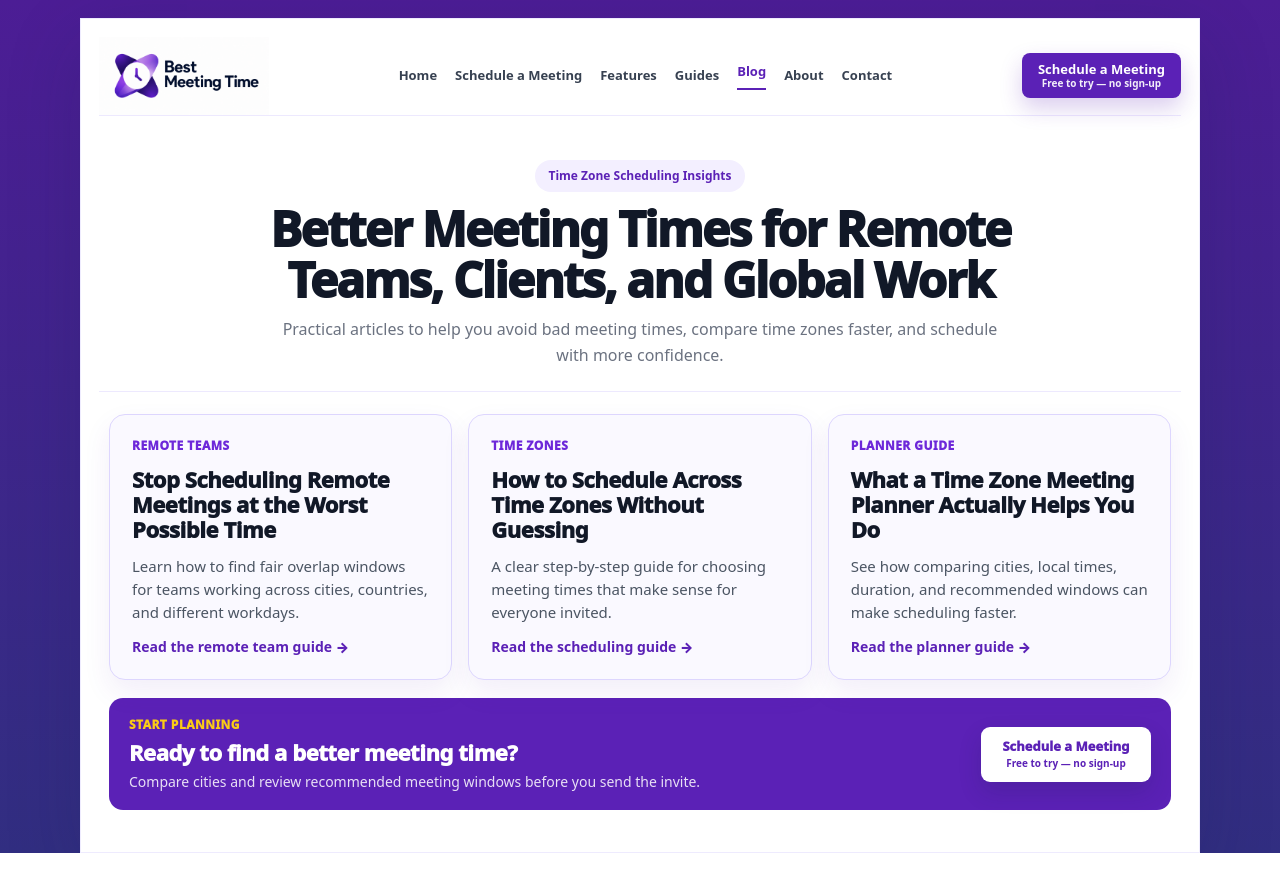
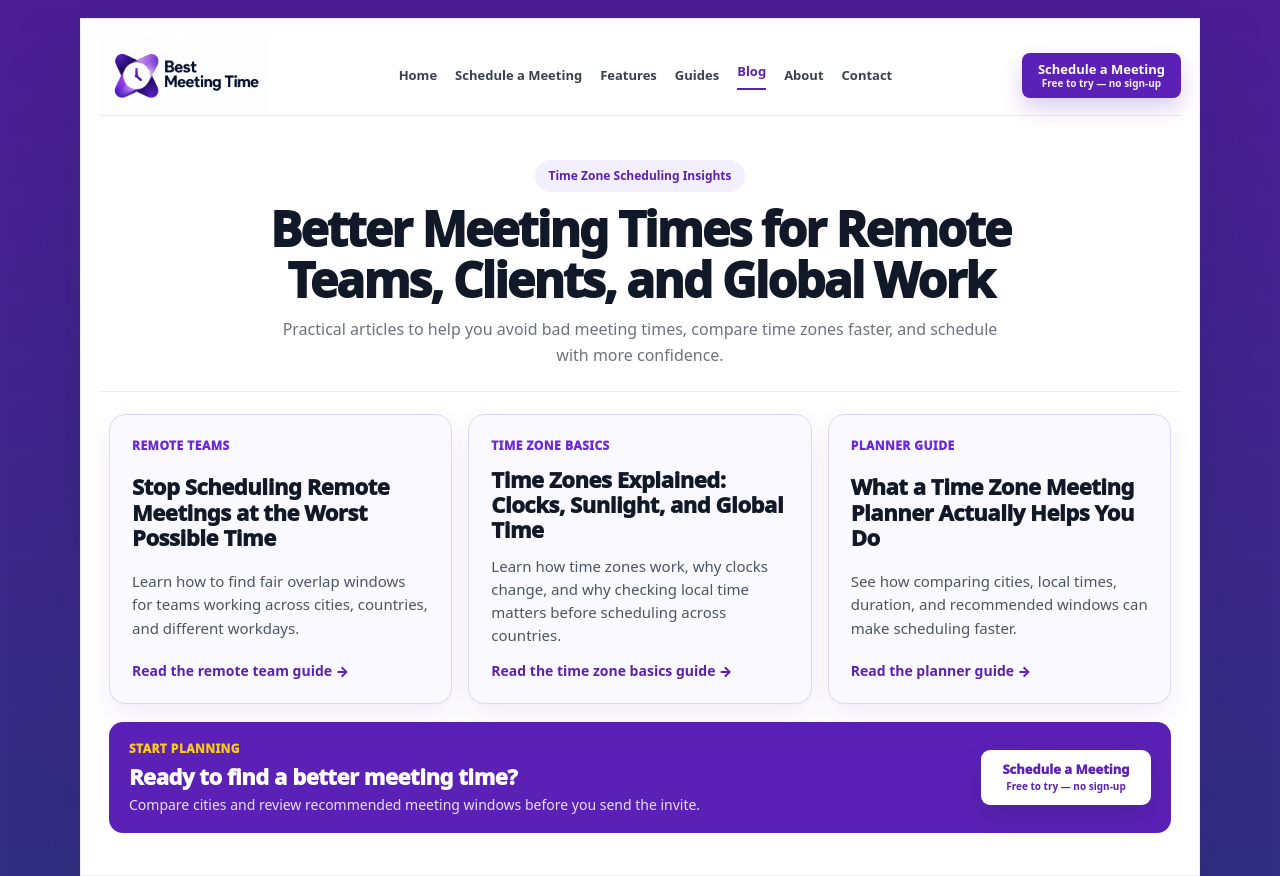
Before and after one commit to techtalk1282/Best-Meeting-Time, a Next.js app: page /blog in a window 1280 px wide. Before the commit the page ends 853 px from the top, so only its background shows below. Built offline with nearby package versions, Linux system fonts and the light colour scheme.

Commit message:
Update blog time zone article card to match existing guide route

```diff
--- a/app/blog/page.tsx
+++ b/app/blog/page.tsx
@@ -73,15 +73,15 @@ export default function BlogPage() {
             <strong>Read the remote team guide →</strong>
           </a>
 
-          <a href="/how-to-schedule-meetings-across-time-zones" className="article-card">
-            <span>Time Zones</span>
-            <h2>How to Schedule Across Time Zones Without Guessing</h2>
-            <p>
-              A clear step-by-step guide for choosing meeting times that make
-              sense for everyone invited.
-            </p>
-            <strong>Read the scheduling guide →</strong>
-          </a>
+         <a href="/how-to-schedule-meetings-across-time-zones" className="article-card">
+  <span>Time Zone Basics</span>
+  <h2>Time Zones Explained: Clocks, Sunlight, and Global Time</h2>
+  <p>
+    Learn how time zones work, why clocks change, and why checking local
+    time matters before scheduling across countries.
+  </p>
+  <strong>Read the time zone basics guide →</strong>
+</a>
 
           <a href="/time-zone-meeting-planner-guide" className="article-card">
             <span>Planner Guide</span>
```
